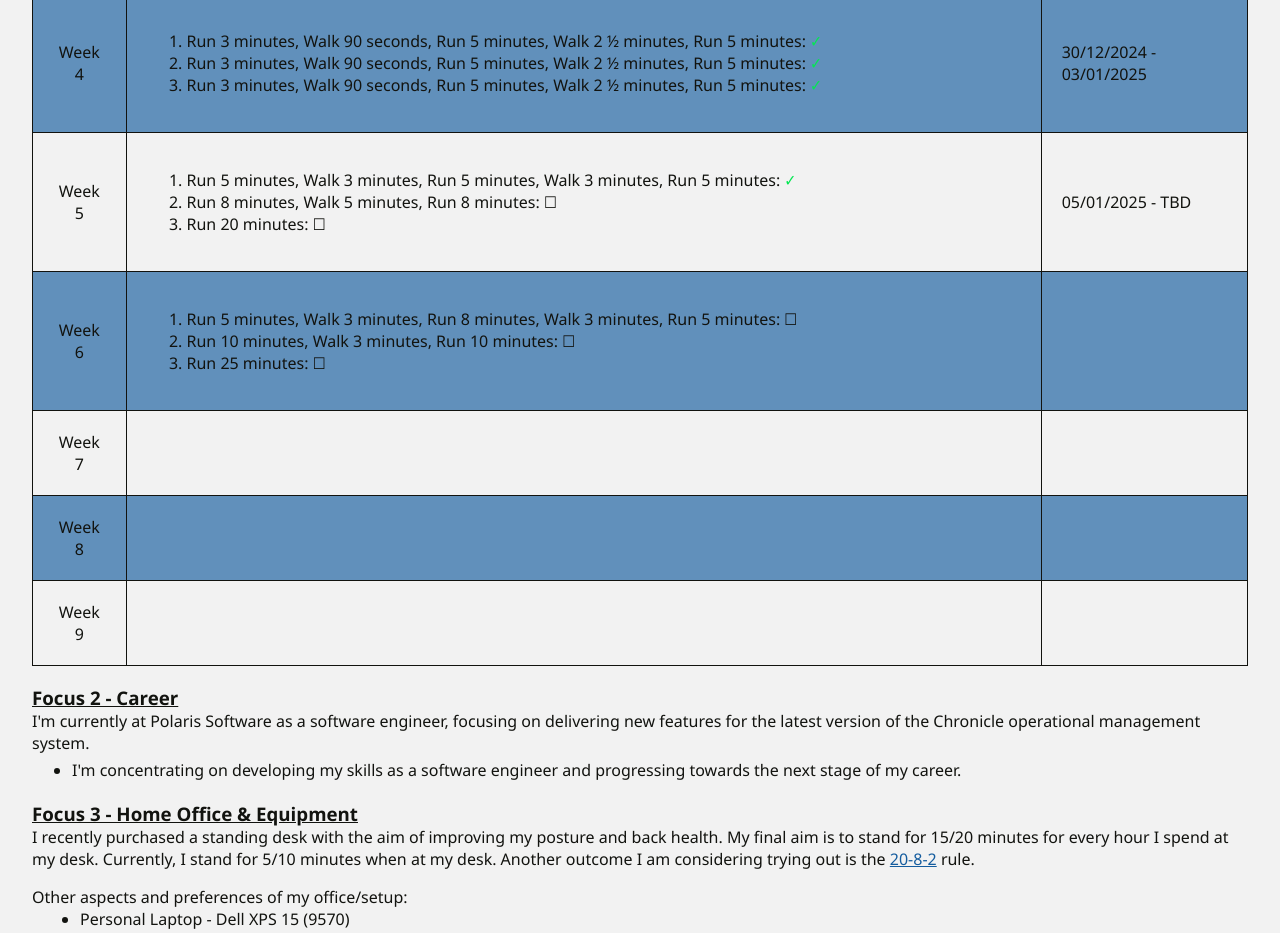
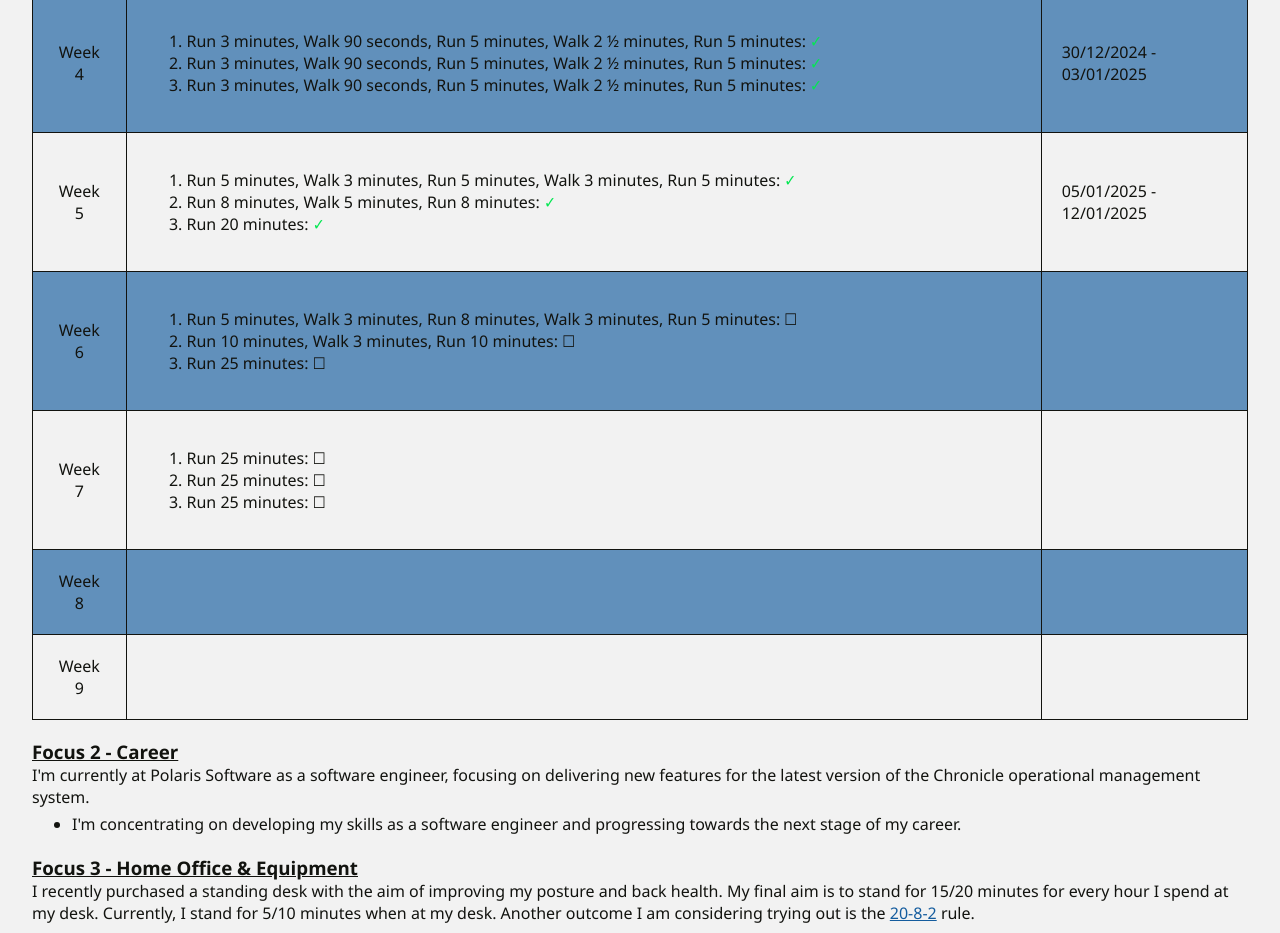
Before and after one commit to JoeSheen/JoeSheen.github.io, an Astro site: page /now in a window 1280 px wide. Shown: the part 920-1853 px from the top of the page. Built offline with nearby package versions, Linux system fonts and the light colour scheme; Astro itself is replaced by a stand-in of ours.

Commit message:
completed week 5 and added week 7

```diff
--- a/src/pages/now.astro
+++ b/src/pages/now.astro
@@ -74,11 +74,11 @@ import Navigation from '../components/Navigation.astro';
                         <td>
                             <ol>
                                 <li>Run 5 minutes, Walk 3 minutes, Run 5 minutes, Walk 3 minutes, Run 5 minutes: <span class="check-mark">&#10003;</span></li>
-                                <li>Run 8 minutes, Walk 5 minutes, Run 8 minutes: <span class="ballot-box">&#x2610;</span></li>
-                                <li>Run 20 minutes: <span class="ballot-box">&#x2610;</span></li>
+                                <li>Run 8 minutes, Walk 5 minutes, Run 8 minutes: <span class="check-mark">&#10003;</span></li>
+                                <li>Run 20 minutes: <span class="check-mark">&#10003;</span></li>
                             </ol>
                         </td>
-                        <td>05/01/2025 - TBD</td>
+                        <td>05/01/2025 - 12/01/2025</td>
                     </tr>
                     <tr>
                         <td class="week">Week 6</td>
@@ -93,7 +93,13 @@ import Navigation from '../components/Navigation.astro';
                     </tr>
                     <tr>
                         <td class="week">Week 7</td>
-                        <td></td>
+                        <td>
+                            <ol>
+                                <li>Run 25 minutes: <span class="ballot-box">&#x2610;</span></li>
+                                <li>Run 25 minutes: <span class="ballot-box">&#x2610;</span></li>
+                                <li>Run 25 minutes: <span class="ballot-box">&#x2610;</span></li>
+                            </ol>
+                        </td>
                         <td></td>
                     </tr>
                     <tr>
```
